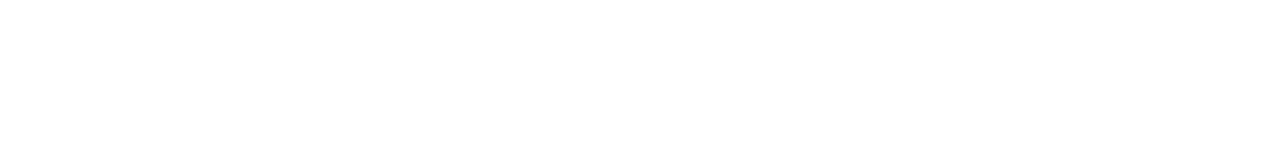
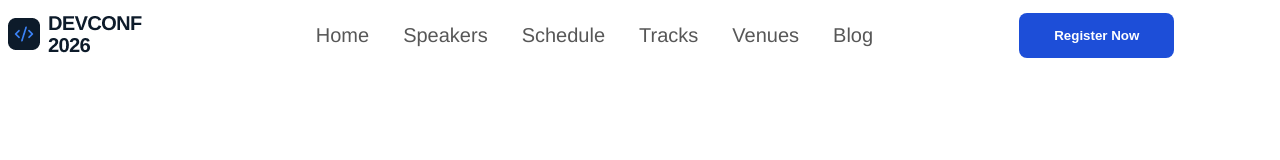
Before and after one commit to rumamarjana/b14-assignment1, a plain HTML site: page index.html in a window 1280 px wide. Drawn offline with nearby package versions, Linux system fonts and the light colour scheme.

Commit message:
navbar add

```diff
--- a/index.html
+++ b/index.html
@@ -1,11 +1,38 @@
 <!DOCTYPE html>
 <html lang="en">
+
 <head>
     <meta charset="UTF-8">
     <meta name="viewport" content="width=device-width, initial-scale=1.0">
-    <title>Assignment  01</title>
+    <title>Assignment 01</title>
+
+    <!-- style css  -->
+    <link rel="stylesheet" href="./style.css">
 </head>
+
 <body>
+    <header>
+        <nav>
+            <div class="container navbar">
+                <div class="logo-main">
+                    <img src="./assets/logo.png" alt="">
+                </div>
+                <div class="menu">
+                    <ul>
+                        <li><a href="">Home</a></li>
+                        <li><a href="">Speakers</a></li>
+                        <li><a href="">Schedule</a></li>
+                        <li><a href="">Tracks</a></li>
+                        <li><a href="">Venues</a></li>
+                        <li><a href="">Blog</a></li>
+                    </ul>
+                </div>
+                <div class="nav-btn">
+                    <button class="common-btn "><a href="">Register Now</a></button>
+                </div>
+            </div>
+        </nav>
+    </header>
+</body>
 
-</body>
 </html>
--- a/style.css
+++ b/style.css
@@ -0,0 +1,52 @@
+@import url('https://fonts.googleapis.com/css2?family=Arimo:ital,wght@0,400..700;1,400..700&family=Inter:ital,opsz,wght@0,14..32,100..900;1,14..32,100..900&display=swap');
+    margin: 0;
+    padding: 0;
+    outline: none;
+
+}
+body{
+  font-family: "Inter", sans-serif;
+}
+/* common style  */
+
+.common-btn{
+   background: #1d4ed8;
+   color: white;
+   font-weight: 700;
+   padding: 15px 35px;
+   border: none;
+   border-radius: 8px;
+}
+.container{
+    max-width: 1400px;
+    margin: 0 auto;
+}
+/* nav section  */
+.navbar{
+    display: flex;
+    justify-content: space-between;
+    align-items: center;
+
+}
+.logo-main, .nav-btn{
+    flex: 1;
+}
+.menu{
+    flex: 3;
+}
+.nav-btn a{
+    text-decoration: none;
+    color: white;
+}
+
+.menu ul li{
+    display: inline-block;
+    margin: 0 15px;
+}
+.menu ul li a{
+    text-decoration: none;
+    font-family: "Arimo", sans-serif;
+    color: #575757;
+    font-size: 20px;
+}
+.menu ul{}
```
